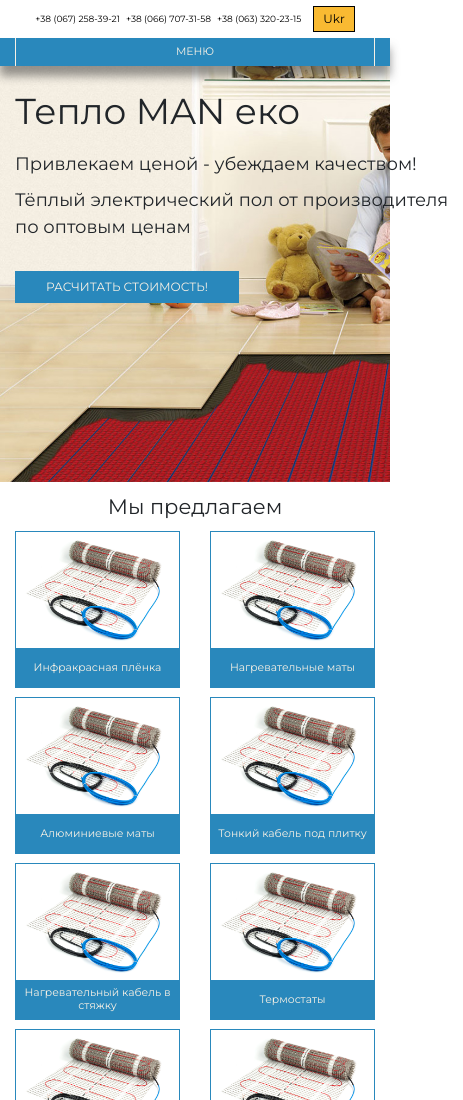
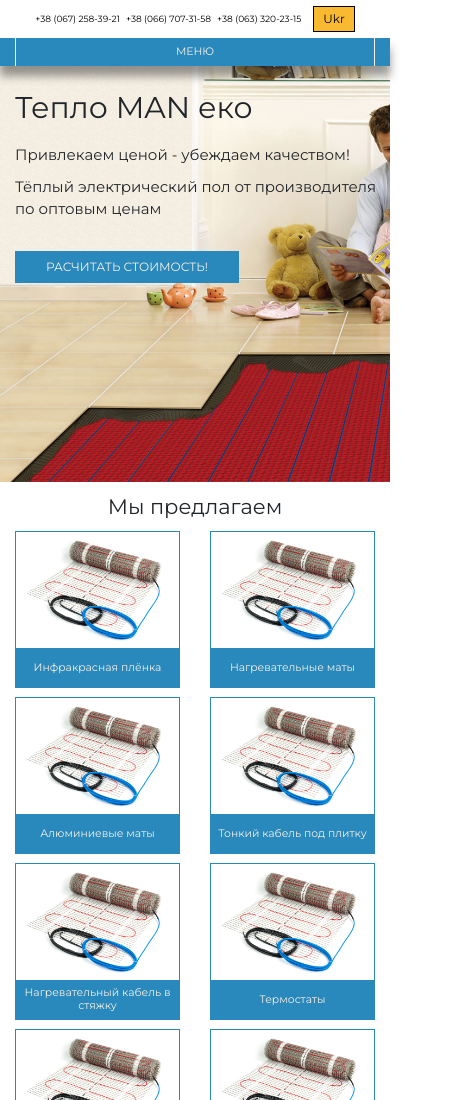
Before and after one commit to ANayden87/teplo, a plain HTML site: page index.html in a window 390 px wide. Shown: the top 1100 px of the page, 463 px wide, since content can reach past the window. Drawn offline with Linux system fonts and the light colour scheme.

Commit message:
Add files via upload

```diff
--- a/css/main.css
+++ b/css/main.css
@@ -582,7 +582,10 @@ input {
     height: 50vh;
   }
   .banner h1 {
-    font-size: 6rem;
+    font-size: 5rem;
+  }
+  .banner p {
+    font-size: 2.5rem;
   }
   .payment_item label {
     font-size: 2rem;
```
